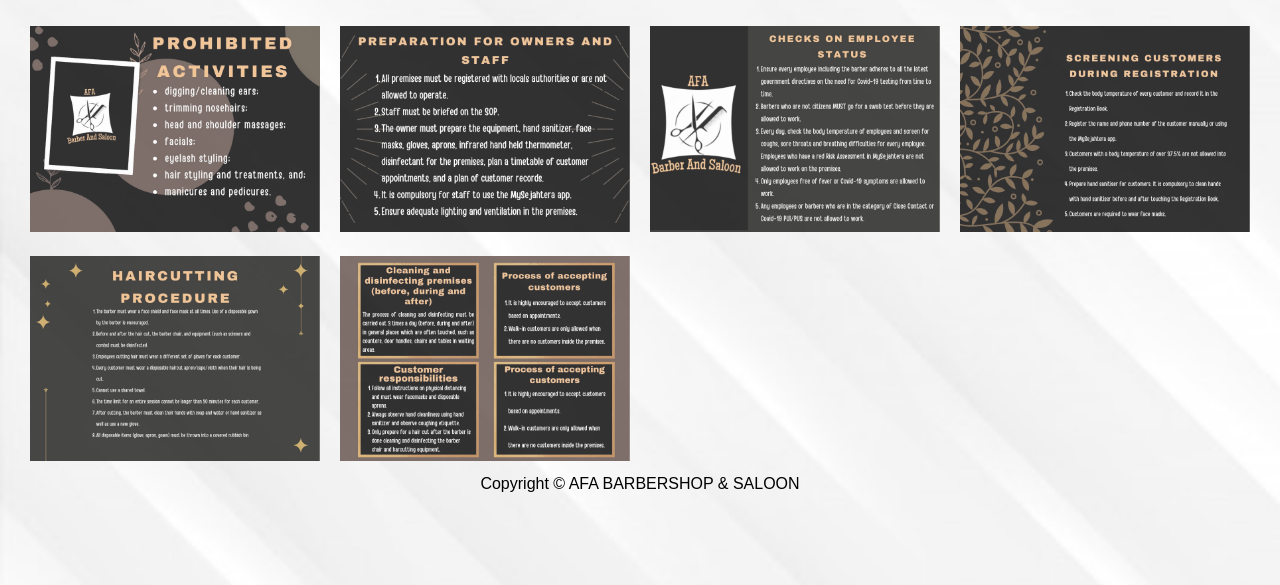
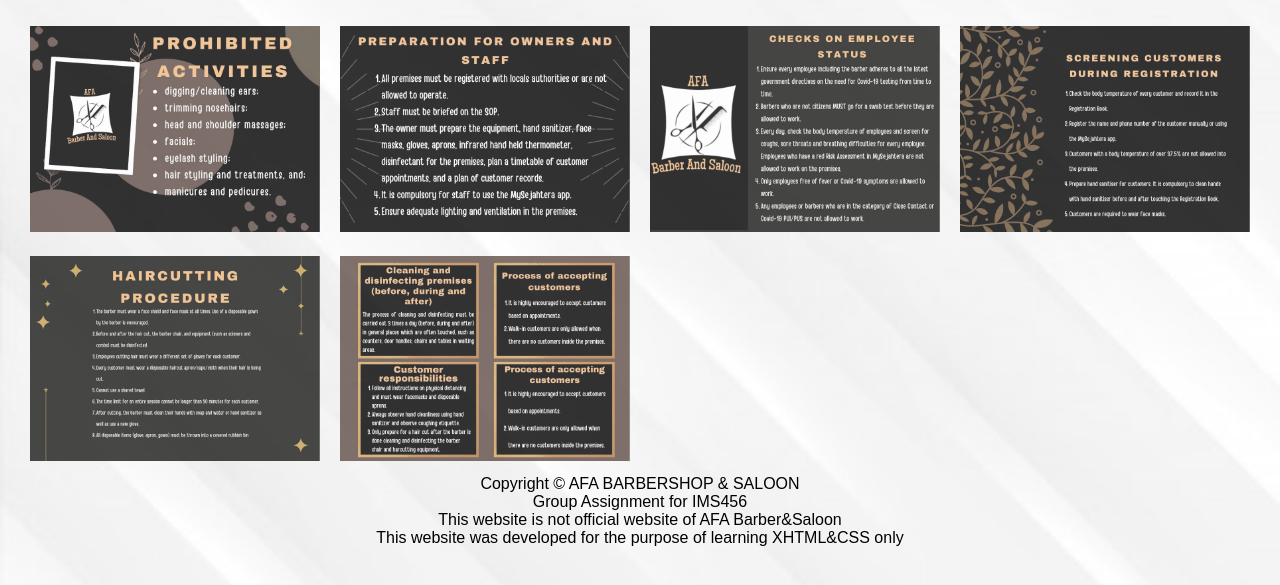
Before and after one commit to Arifkimi/AFA, a plain HTML site: page covid19.html in a window 1280 px wide. Shown: the part 183-768 px from the top of the page. Drawn offline with Linux system fonts and the light colour scheme.

Commit message:
Update covid19.html

```diff
--- a/covid19.html
+++ b/covid19.html
@@ -1,7 +1,7 @@
 <!DOCTYPE html>
 <html>
 <head>
-<title>About Us</title>
+<title>Covid-19 SOP</title>
 <link rel="stylesheet" href="style.css">
 </head>
 <body>
@@ -138,6 +138,9 @@ function myFunction(imgs) {
 
 </main>
 <footer align="center"> Copyright &copy; AFA BARBERSHOP & SALOON </footer>
+<footer align="center"> Group Assignment for IMS456</footer>
+<footer align="center">This website is not official website of AFA Barber&Saloon</footer>
+<footer align="center">This website was developed for the purpose of learning XHTML&CSS only</footer>
     </ul>
     </div><!-- end of container-->
 </html>
```
